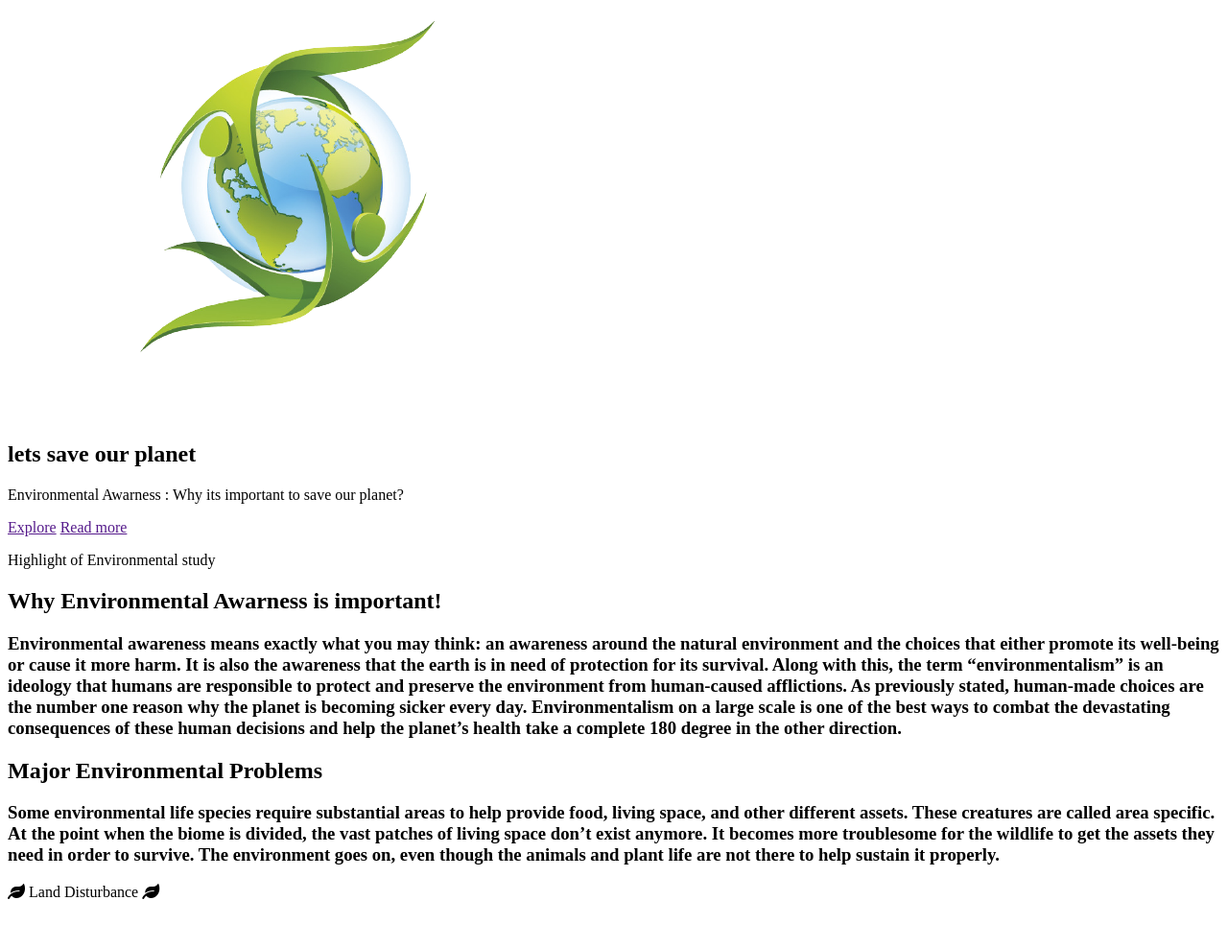
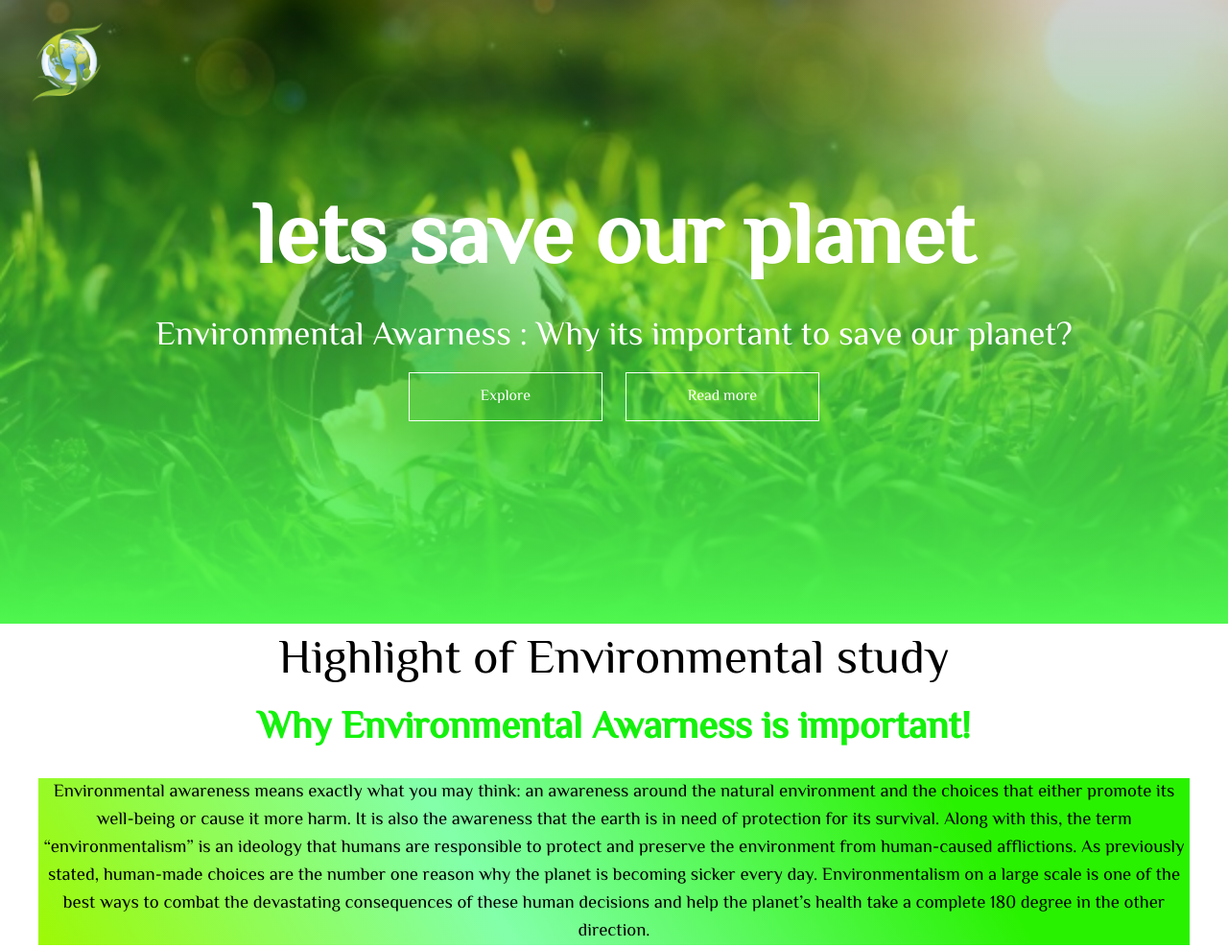
Before and after one commit to namakuandrew/environmental-awarness, a plain HTML site: page index.html in a window 1280 px wide. Shown: the top 988 px of the page at 96% size. Before the commit the page ends 947 px from the top, so only its background shows below. Drawn offline with Linux system fonts and the light colour scheme; a web font is replaced by a local one.

Commit message:
tambahan css dan html

```diff
--- a/index.html
+++ b/index.html
@@ -17,8 +17,9 @@
 
 </head>
 <body>
+    <!---bagian banner--->
     <section id="banner">
-        <img src="./images/logo.png" alt="logo.png">
+        <img class="Logo" src="./images/logo.png" alt="logo.png">
         <div class="banner-text">
             <h1>lets save our planet</h1>
             <p>Environmental Awarness : Why its important to save our planet? </p>
@@ -28,6 +29,7 @@
             <a href=""><span></span>Read more</a>
         </div>
     </section>
+    <!---bagian features--->
     <section id="features">
         <div class="title-text">
             <p>Highlight of Environmental study</p>
@@ -46,8 +48,15 @@
                 <div class="features-icon">
                     <span><i class="fa fa-leaf"></i></span>
                     <span>Land Disturbance</span>
-                    <span><i class="fas fa-leaf"></i></span>
                 </div>
+                <div>
+                    <p>A more basic cause of environmental degradation is land damage. Numerous weedy plant species, for example, garlic & mustard, are both foreign and obtrusive.
+                        A rupture in the environmental surroundings provides for them a chance to start growing and spreading. These plants can assume control over nature, eliminating the local greenery. The result is a territory with a solitary predominant plant which doesn’t give satisfactory food assets to all the environmental life. Thus the whole environment can be destroyed because of these invasive species.
+                    </p>
+                </div>
+            </div>
+            <div>
+                <img src="./images/LandDisturbance.jpg" alt="Land Disturbance.jpg">
             </div>
         </div>
     </section>
--- a/style.css
+++ b/style.css
@@ -0,0 +1,123 @@
+*{
+    font-family:'EL messiri' , sans-serif;
+    margin: 0;
+    padding: 0 ;
+}
+
+#banner {
+    height: 650px;
+    background: linear-gradient(rgba(0, 0, 0, 0.185), rgb(78, 247, 78)), url(/images/banner.jpg);
+    background-size: cover;
+    background-position: center;
+}
+
+.Logo {
+    width: 140px;
+    margin-top: 20px;
+    text-align: center;
+}
+
+.banner-text {
+    color: white;
+    text-align: center;
+    padding-top: 50px;
+}
+
+.banner-text h1 {
+    font-size: 90px;
+}
+
+.banner-text p {
+    font-size: 35px;
+}
+
+.banner-btn {
+    margin: 10px 0px;
+    text-align: center;
+}
+
+.banner-btn a {
+    width: 200px;
+    text-decoration: none;
+    display: inline-block;
+    margin: 0 10px;
+    padding: 12px 0;
+    color: white;
+    border: .3px solid white;
+    position: relative;
+    z-index: 1;
+    transition: color 0.5s;
+}
+
+.banner-btn a span {
+    width: 0%;
+    height: 100%;
+    position: absolute;
+    top: 0;
+    left: 0;
+    background: rgba(163, 152, 152, 0.89);
+    z-index: -1;
+    transition: 0.5s;
+}
+
+.banner-btn a:hover span {
+    width: 100%;
+}
+
+.banner-btn a:hover {
+    color: black;
+}
+
+.title-text {
+    text-align: center;
+    padding-bottom: 20px;
+    margin-bottom: 10px;
+}
+
+.title-text p {
+    font-size: 50px;
+    color: black;
+}
+
+.title-text h1 {
+    font-size: 40px;
+    color: rgba(18, 241, 10, 0.993);
+}
+
+.contents {
+    margin-bottom: 40px;
+    margin-left: 40px;
+    margin-right: 40px;
+    margin-top: 20px;
+    color: black;
+    font-weight: normal;
+    background: linear-gradient(60deg, #9df905 0%, #83ffaa 38%, #29f200 80%);
+}
+
+.feature-box {
+    width: 80%;
+    display: flex;
+    text-align: center;
+    margin-bottom: 25px;
+    margin: auto;
+}
+
+.features {
+    flex-basis: 50%;
+}
+
+.features-img {
+    flex-basis: 50%;
+    margin: auto;
+}
+
+.features-img img {
+    width: 70%;
+    border-radius: 20px;
+    margin-bottom: 30px;
+}
+
+.features span {
+    font-size: 30px;
+    color: #29f200;
+}
```
